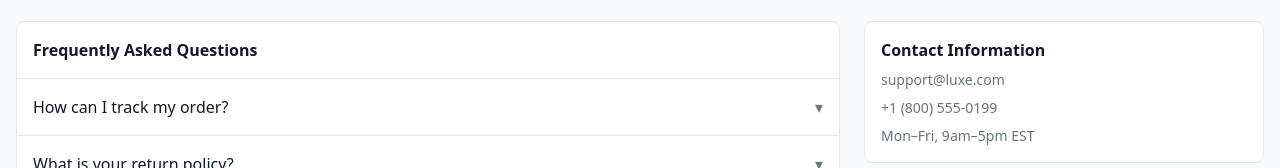
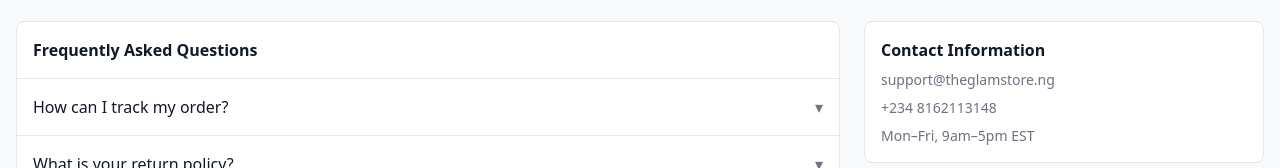
Before and after one commit to roycode360/theglamstore, a React (Vite) app in the folder apps/frontend/: page /customer-service in a window 1280 px wide. Shown: the part 256-424 px from the top of the page. Built offline with nearby package versions, Linux system fonts and the light colour scheme; no server answers.

Commit message:
deployment fixes

```diff
--- a/apps/frontend/src/routes/CustomerService.tsx
+++ b/apps/frontend/src/routes/CustomerService.tsx
@@ -106,8 +106,8 @@ export default function CustomerService() {
               className="space-y-2 text-sm"
               style={{ color: 'rgb(var(--muted))' }}
             >
-              <div>support@luxe.com</div>
-              <div>+1 (800) 555-0199</div>
+              <div>support@theglamstore.ng</div>
+              <div>+234 8162113148</div>
               <div>Mon–Fri, 9am–5pm EST</div>
             </div>
           </div>
```
